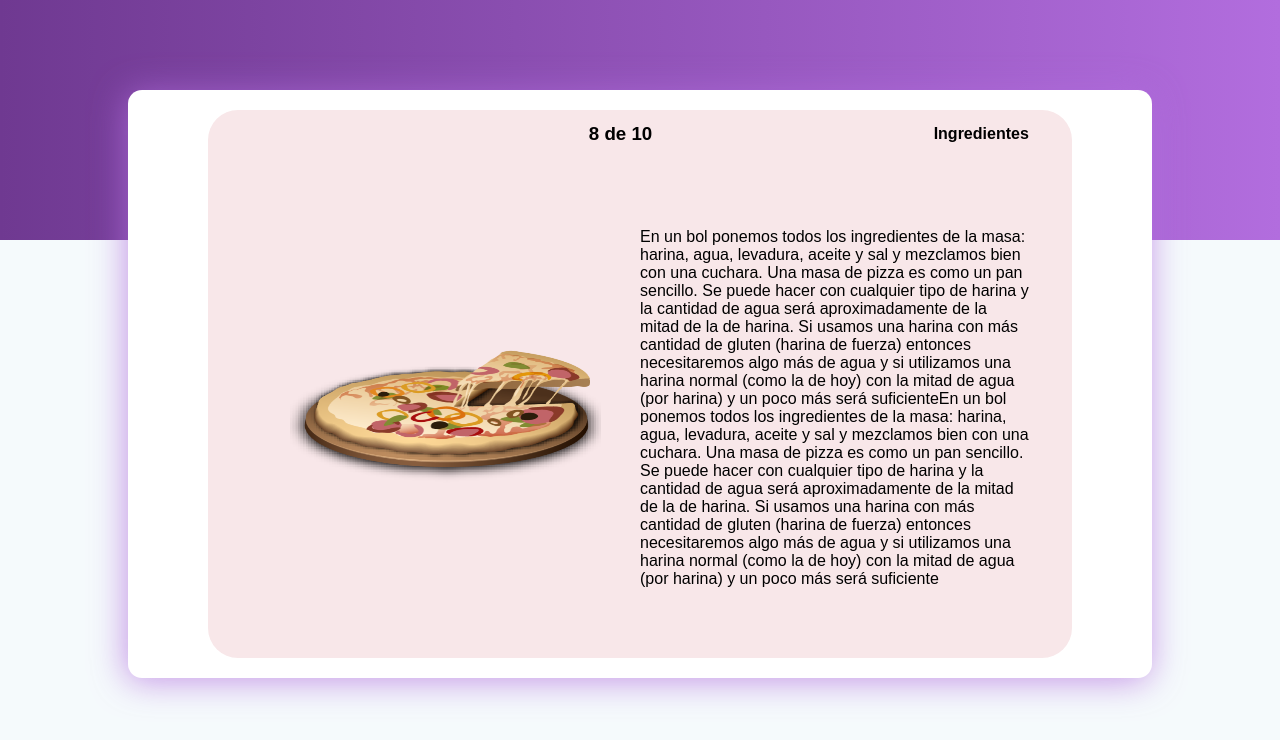
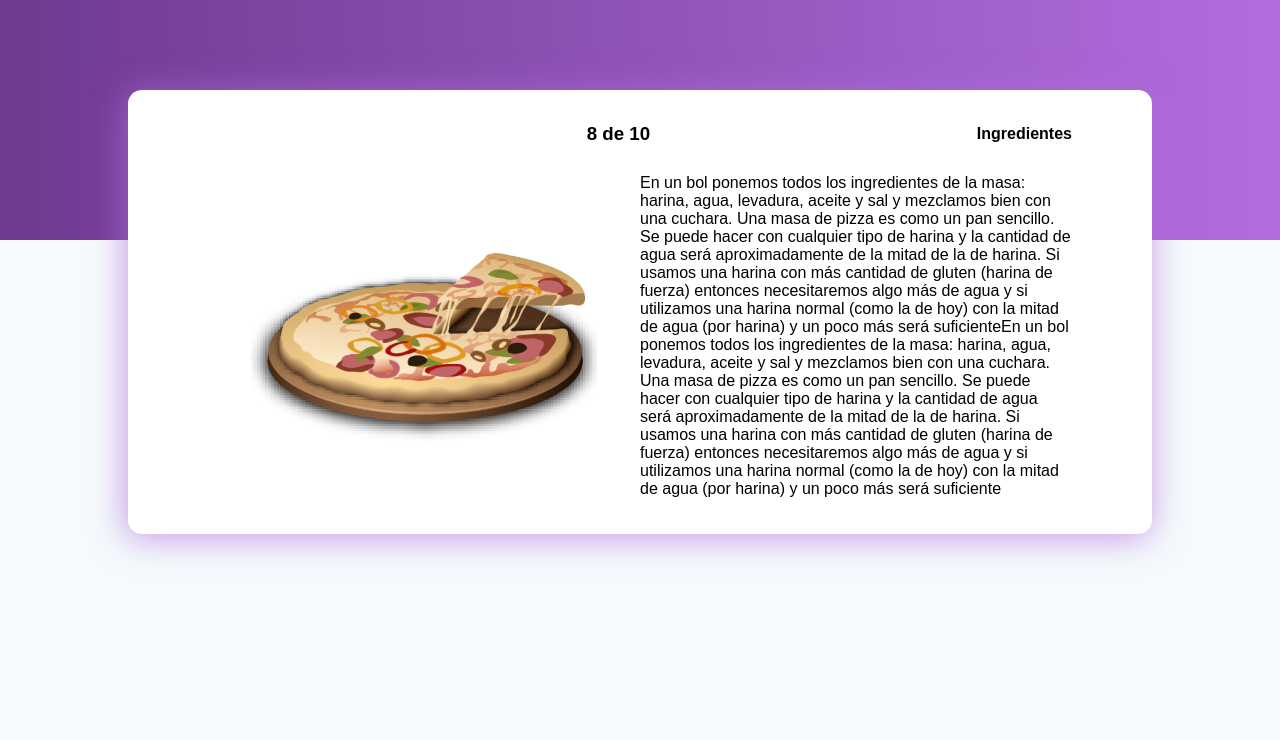
Before and after one commit to fulit103/toga-front, a React (Create React App) app: page /step in a window 1280 px wide. Shown: the top 740 px of the page. Built offline with nearby package versions, Linux system fonts and the light colour scheme; what google-maps-react would draw is missing.

Commit message:
rev de step

```diff
--- a/src/components/stepPage/StepPage.scss
+++ b/src/components/stepPage/StepPage.scss
@@ -4,8 +4,7 @@
   display: grid;
   justify-content: center;
   align-items: center;
-  grid-auto-columns: 90%;
-  background-color:$color-background-pic;
+  grid-auto-columns: 100%;
   margin: 20px;
   border-radius: 30px;
 }
@@ -54,7 +53,7 @@ justify-content: center;
 
   .instruction__pic img {
     width: 80%;
-    height: 50%;
+    height: 80%;
   }
 
   .instruction__pic  {
@@ -78,7 +77,7 @@ justify-content: center;
 
   .container{
     display: grid;
-    grid-template-rows: 3em 500px;
+    grid-template-rows: 3em 1fr;
     margin-left: 80px;
     margin-right: 80px;
   }
```
